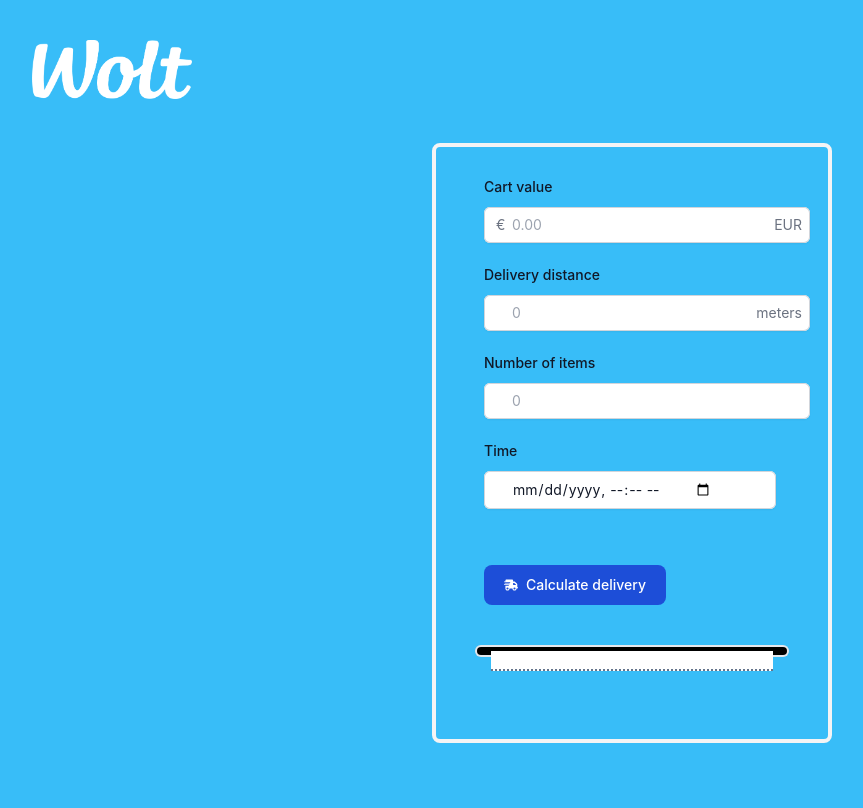
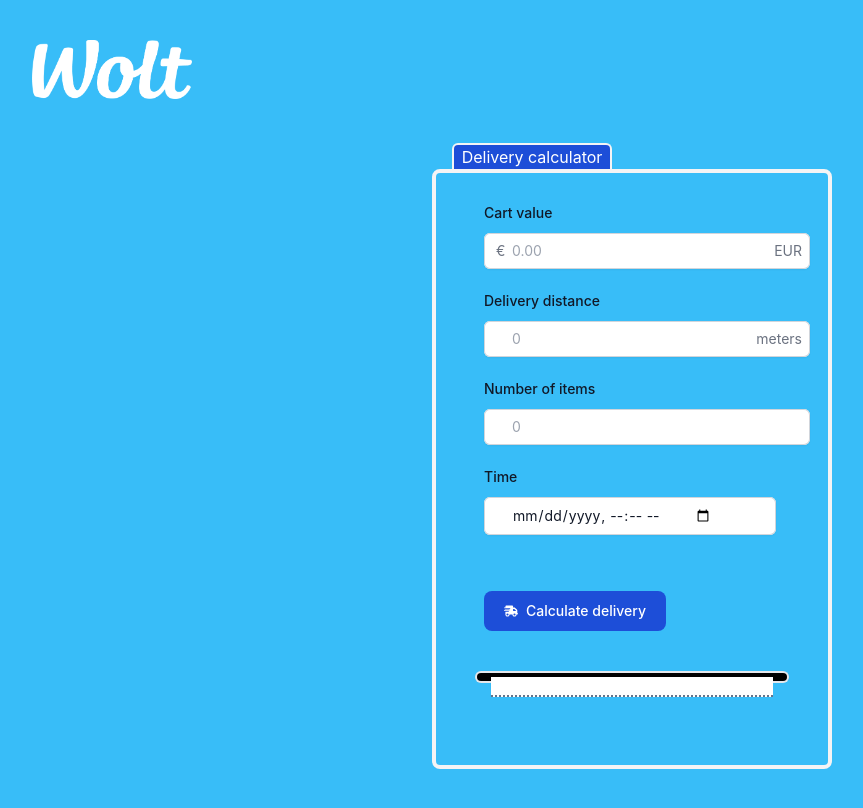
Before and after one commit to Pavel-Kliukin/wolts-assignment, a React (Create React App) app: page / in a window 1280 px wide. Shown: the top 808 px of the page, without its empty margins (8-871 px from the left). Built offline with nearby package versions, Linux system fonts and the light colour scheme; the HTML template or start-up script is replaced by a standard one.

Commit message:
Slide up on receipt click done

```diff
--- a/src/DeliveryCalculator.tsx
+++ b/src/DeliveryCalculator.tsx
@@ -1,4 +1,4 @@
-import { useState, useEffect } from 'react';
+import { useState, useEffect, useCallback } from 'react';
 
 const DeliveryCalculator = () => {
 
@@ -165,9 +165,16 @@
 
   }
 
-  useEffect(() => {
+  // Slide up the receipt
+  const slideUpReceipt = useCallback(() => {
+    if (slidingReceipt) {
+      slidingReceipt.classList.remove('translate-y-[420px]');
+      slidingReceipt.classList.remove('max-sm:translate-y-[340px]');
+    }
+  }, [slidingReceipt]);
 
   // Reset delivery cost and all receipt's variables to null when any of the input values change
+  useEffect(() => {
     setDeliveryCost(0);
     setCartValuePart(0);
     setDeliveryDistancePart(2);
@@ -175,16 +182,15 @@
     setOrderTimePart(0);
     setDiscountPart(null);
 
-    // Slide up the receipt
-    if (slidingReceipt) {
-      slidingReceipt.classList.remove('translate-y-[420px]');
-      slidingReceipt.classList.remove('max-sm:translate-y-[340px]');
-    }
-
-  }, [cartValue, deliveryDistance, numberOfItems, orderTime, slidingReceipt])
+    slideUpReceipt();
+  }, [cartValue, deliveryDistance, numberOfItems, orderTime, slideUpReceipt])
 
   return (
-    <div className='w-[270px] h-[500px] sm:w-[400px] mt-6 mb-6 sm:h-[600px] border-4 border-zinc-100 rounded-lg flex flex-col justify-center items-start'>
+    <div>
+      <div className='w-[270px] sm:w-[400px]'>
+        <div className='mt-6 ml-5 w-[40%] max-sm:w-[60%] text-white bg-blue-700 border-2 border-b-0 border-zinc-100 rounded-t-md text-center'>Delivery calculator</div>
+      </div>
+      <div className='w-[270px] h-[500px] sm:w-[400px] mb-6 sm:h-[600px] border-4 border-zinc-100 rounded-lg flex flex-col justify-center items-start'>
         <div className='z-20 w-full bg-sky-400 flex flex-col justify-center items-start'>
 
           {/* CART VALUE INPUT */}
@@ -282,7 +288,9 @@
         </div>
 
         {/* SLIDING RECEIPT */}
-      <div className='w-full h-[10%] flex flex-col items-center'>
+        <div
+          onClick={slideUpReceipt}
+          className='w-full h-[10%] flex flex-col items-center'>
           <div className='relative w-[80%] flex flex-col items-start'>
             <div
               id='slidingReceipt'
@@ -339,6 +347,7 @@
         </div>
 
       </div>
+    </div>
   );
 };
 
```
Lines whose indentation alone changed are shown as unchanged.
